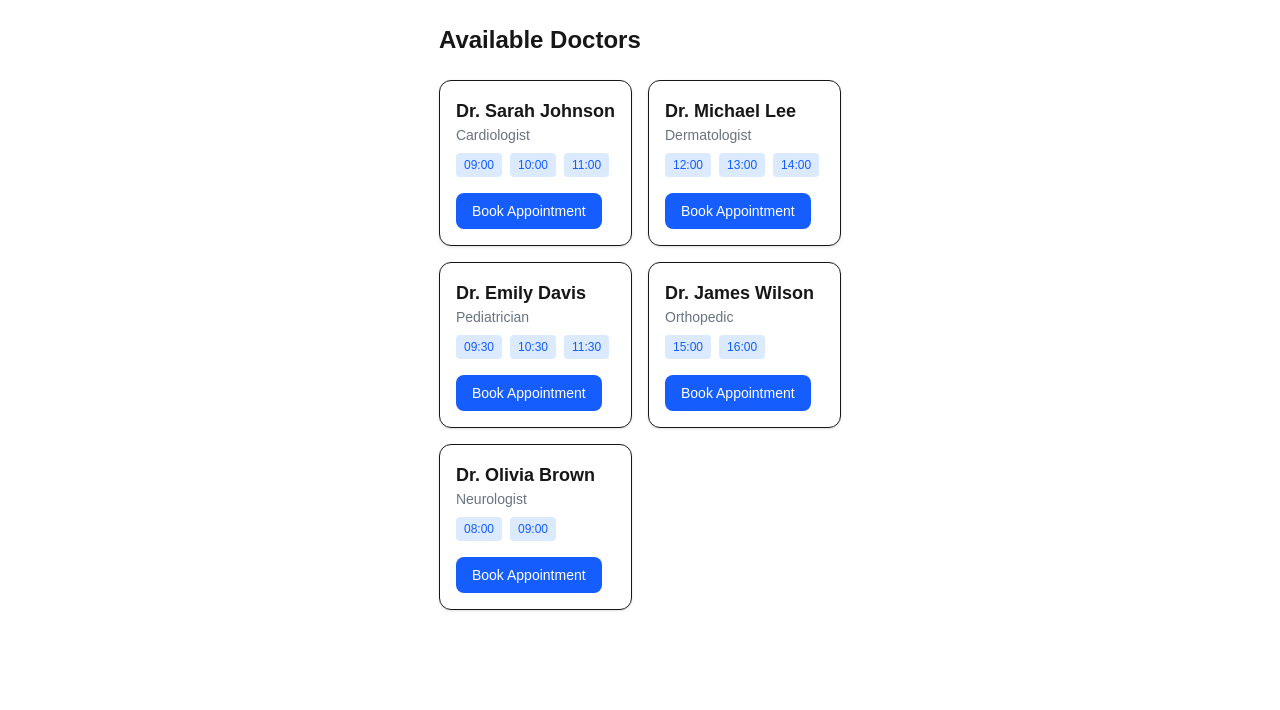
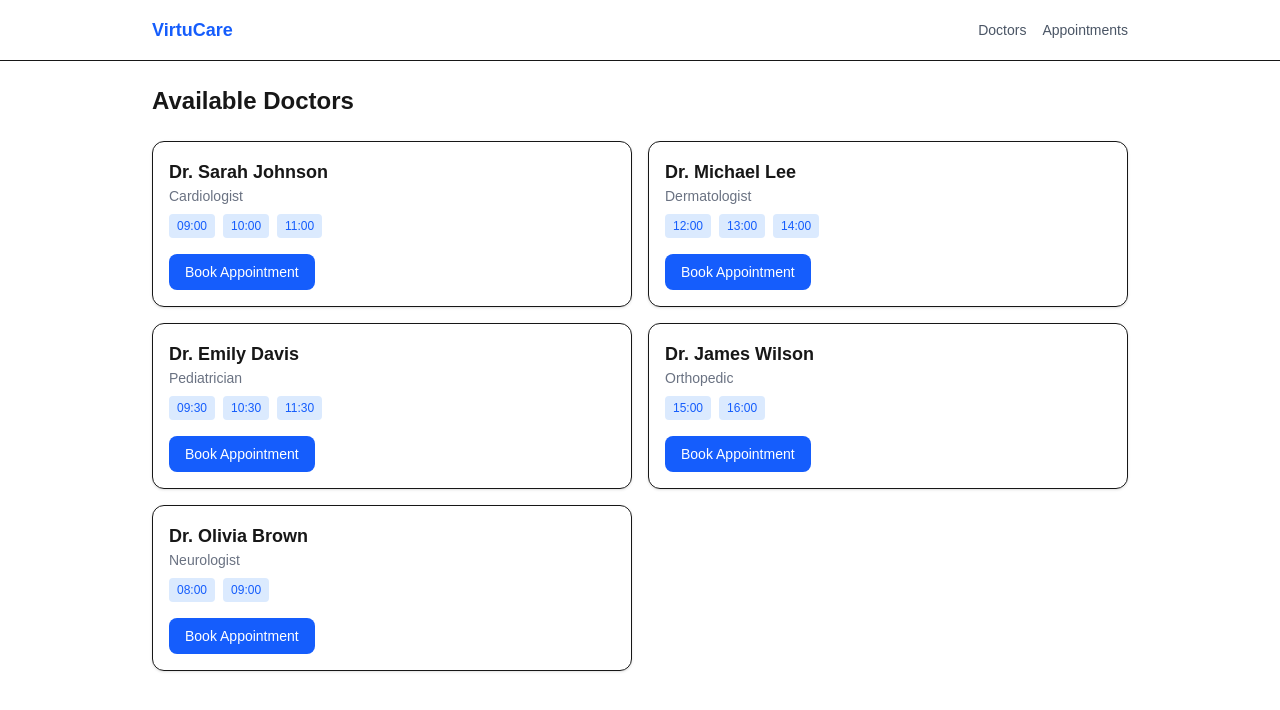
Before and after one commit to Israel-Adekanmi/virtucare, a Next.js app: page / in a window 1280 px wide. Shown: the top 710 px of the page. Built offline with nearby package versions, Linux system fonts and the light colour scheme.

Commit message:
feat: add global navbar with navigation links

```diff
--- a/app/layout.tsx
+++ b/app/layout.tsx
@@ -1,6 +1,7 @@
 import type { Metadata } from "next";
 import { Geist, Geist_Mono } from "next/font/google";
 import "./globals.css";
+import Navbar from "@/components/Navbar";
 
 const geistSans = Geist({
   variable: "--font-geist-sans",
@@ -27,7 +28,10 @@ export default function RootLayout({
       lang="en"
       className={`${geistSans.variable} ${geistMono.variable} h-full antialiased`}
     >
-      <body className="min-h-full flex flex-col">{children}</body>
+      <body className="min-h-full flex flex-col">
+        <Navbar />
+        <main className="flex-1">{children}</main>
+      </body>
     </html>
   );
 }
--- /dev/null
+++ b/components/Navbar.tsx
@@ -0,0 +1,31 @@
+import Link from 'next/link'
+
+export default function Navbar() {
+  return (
+    <nav className="bg-white border-b">
+      <div className="max-w-5xl mx-auto px-6 py-4 flex justify-between items-center">
+
+        <Link href="/" className="text-lg font-bold text-blue-600">
+          VirtuCare
+        </Link>
+
+        <div className="flex gap-4">
+          <Link
+            href="/"
+            className="text-sm text-gray-600 hover:text-blue-600 transition"
+          >
+            Doctors
+          </Link>
+
+          <Link
+            href="/appointments"
+            className="text-sm text-gray-600 hover:text-blue-600 transition"
+          >
+            Appointments
+          </Link>
+        </div>
+
+      </div>
+    </nav>
+  )
+}
```
